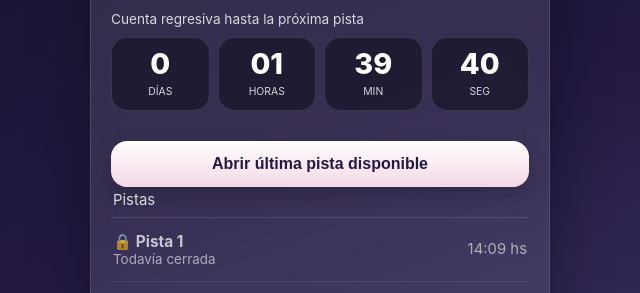
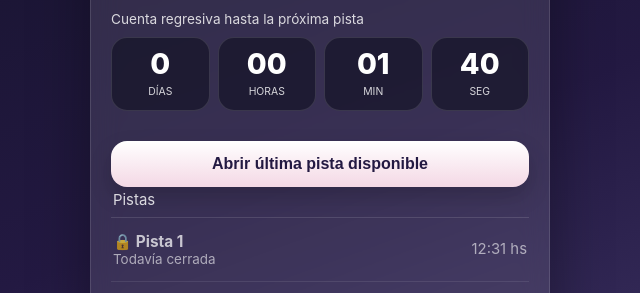
Before and after one commit to salvatruglio/regalo-yas, a plain HTML site: page index.html in a window 1280 px wide. Shown: the part 399-692 px from the top of the page, 320-960 px from the left. Drawn offline with Linux system fonts and the light colour scheme.

Commit message:
index.html

```diff
--- a/index.html
+++ b/index.html
@@ -168,7 +168,7 @@
   <script>
     const ARG_TZ = 'America/Argentina/Buenos_Aires';
     const clues = [
-      { id: 1, date: '2026-04-20T14:09:00', title: 'Pista 1', hint: 'La primera puerta', text: '1. El viaje empieza antes de salir de casa. Tu misión ahora es elegir qué te va a acompañar. Guardá lo justo y necesario: Ropa linda, ropa cómoda, ropa linda y cómoda... JAJAJAJA. Nos espera una ventana que mira a lo sagrado y un buen desayuno. ¿Te parece un buen trato?' },
+      { id: 1, date: '2026-04-20T12:31:00', title: 'Pista 1', hint: 'La primera puerta', text: '1. El viaje empieza antes de salir de casa. Tu misión ahora es elegir qué te va a acompañar. Guardá lo justo y necesario: Ropa linda, ropa cómoda, ropa linda y cómoda... JAJAJAJA. Nos espera una ventana que mira a lo sagrado y un buen desayuno. ¿Te parece un buen trato?' },
       { id: 2, date: '2026-04-23T20:03:00', title: 'Pista 2', hint: 'Una pequeña señal', text: 'Pista 2\n\nTodavía no te voy a decir el destino.\nPero sí te aviso algo: no es un regalo para mirar.\nEs un regalo para vivir.' },
       { id: 3, date: '2026-04-25T10:20:00', title: 'Pista 3', hint: 'Empezá a sospechar', text: 'Pista 3\n\nHay una escapada escondida entre estas horas.\nNo muy lejos.\nPero lo suficiente para que cambie el aire.' },
       { id: 4, date: '2026-04-25T14:30:00', title: 'Pista 4', hint: 'No vayas desarreglada', text: 'Pista 4\n\nEn algún momento de esta historia,\nvas a querer estar linda.\nMucho más no puedo decirte todavía.' },
```
